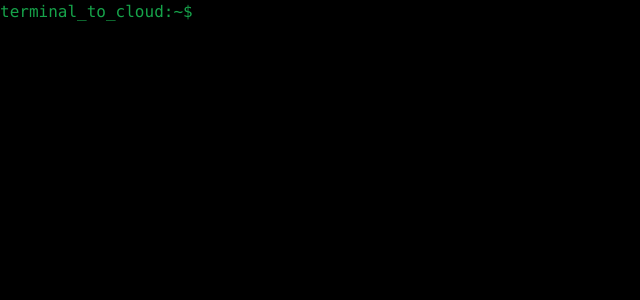
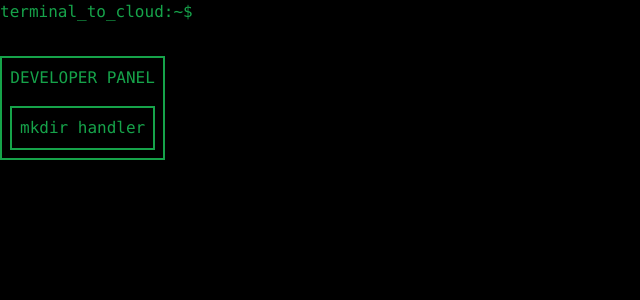
Before and after one commit to gokz1119/terminal-emulate, a React (Create React App) app: page / in a window 1280 px wide. Shown: the top 300 px of the page, without its empty margins (0-640 px from the left). Built offline with nearby package versions, Linux system fonts and the light colour scheme.

Commit message:
Feat: Add TestComponent TestComponent provides a way to test out implemented functions to interact with firebase

```diff
--- a/src/App.js
+++ b/src/App.js
@@ -1,10 +1,12 @@
-import './App.css';
-import Input from './Components/Input.jsx';
+import "./App.css";
+import Input from "./Components/Input.jsx";
+import { TestComponent } from "./Components/TestComponent";
 
 function App() {
   return (
     <div className="App">
       <Input />
+      <TestComponent />
     </div>
   );
 }
--- /dev/null
+++ b/src/CommandHandlers/mkdir.js
@@ -0,0 +1,30 @@
+import { db } from "../firebase-config";
+import { getStorage, ref, uploadBytes, uploadString } from "firebase/storage";
+
+export function mkdirhandler(f_path, f_name, f_content) {
+  const storage = getStorage();
+
+  //path to file (DOESN'T INCLUDE FILE ITSELF)
+  //   const pathtofile=f_path;
+  const pathtofile = "Countries/states/city/";
+
+  //name of the file to be created
+  //   const filename=f_name;
+  const filename = ".t_ignore";
+
+  //making the final path from the path and the filename
+  const finalpath = pathtofile + filename;
+
+  //content to be placed inside the text file
+  //   const filecontents=f_content;
+  const filecontents = "mec mecmecmemec";
+
+  const file = new File([filecontents], filename, {
+    type: "text/plain",
+  });
+
+  const storageRef = ref(storage, finalpath);
+  uploadBytes(storageRef, file).then((snapshot) => {
+    console.log("Uploaded a blob or file!");
+  });
+}
--- a/src/Components/Input.jsx
+++ b/src/Components/Input.jsx
@@ -2,7 +2,7 @@ import React from 'react'
 
 export default function Input() {
     return (
-        <div className="text-white w-full h-full font-mono flex">
+        <div className="text-white w-full h-full font-mono flex flex-col space-y-2">
             <p className="text-green-600 text-start">terminal_to_cloud:~$</p>
             <input className='bg-black ml-2 border-0 focus:outline-none flex-grow' />
         </div>
--- /dev/null
+++ b/src/Components/TestButton.jsx
@@ -0,0 +1,8 @@
+import React from 'react'
+
+export const TestButton = (props) => {
+  return (
+
+    <button className='bg-none border-2 border-green-600 text-green-600 p-2' onClick={props.func}>{props.txt}</button>
+  )
+}
--- /dev/null
+++ b/src/Components/TestComponent.jsx
@@ -0,0 +1,13 @@
+import React from 'react'
+import { mkdirhandler } from '../CommandHandlers/mkdir'
+import { TestButton } from './TestButton'
+
+export const TestComponent = () => {
+
+  return (
+    <div className='font-mono flex flex-col space-y-4 w-1/12 min-w-fit border-2 border-green-600 p-2'>
+        <p className='text-green-600'>DEVELOPER PANEL</p>
+        <TestButton func={mkdirhandler} txt="mkdir handler"/>
+    </div>
+  )
+}
--- a/src/firebase-config.js
+++ b/src/firebase-config.js
@@ -1,5 +1,6 @@
 // Import the functions you need from the SDKs you need
 import { initializeApp } from "firebase/app";
+import { getFirestore } from "firebase/firestore";
 import { getStorage } from "firebase/storage";
 
 // TODO: Add SDKs for Firebase products that you want to use
@@ -17,4 +18,6 @@ const firebaseConfig = {
 
 // Initialize Firebase
 const app = initializeApp(firebaseConfig);
-export const db = getStorage(app);
+
+export const storage = getStorage(app);
+export const db = getFirestore(app);
```
